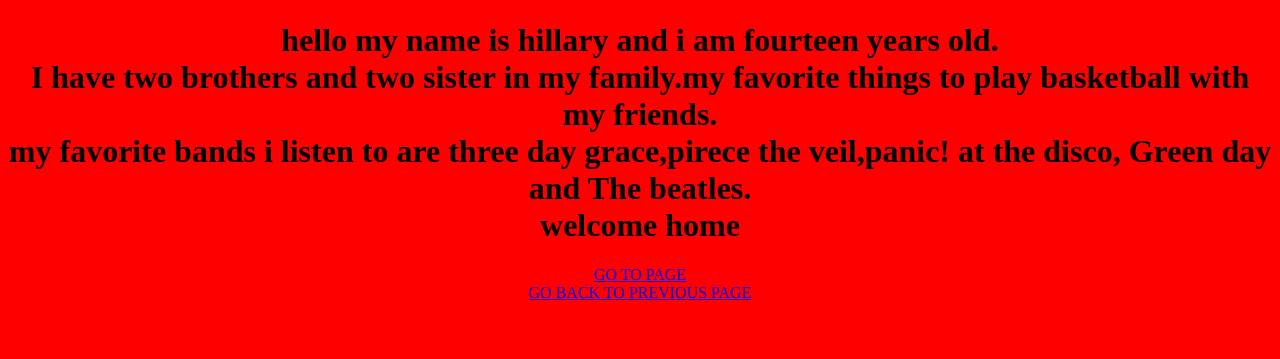
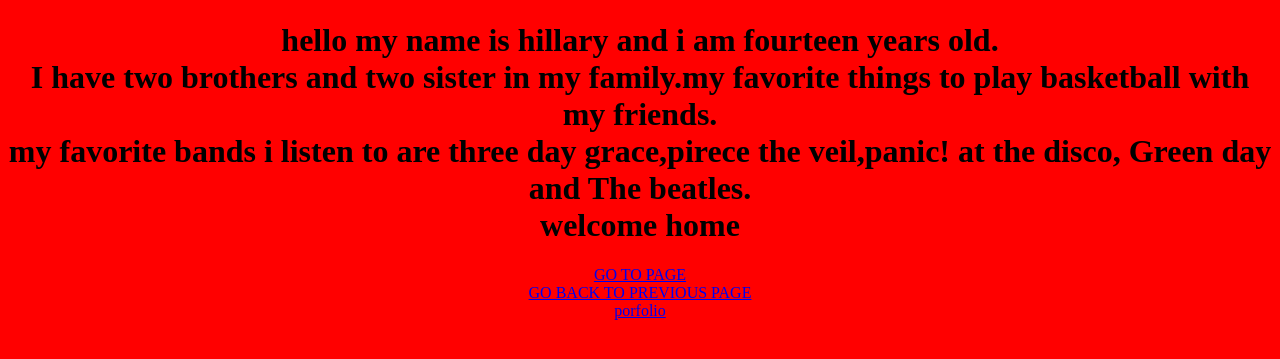
Before and after one commit to vtuf/hillary-cruz1, a plain HTML site: page home.html in a window 1280 px wide. Shown: the part 311-670 px from the top of the page. Drawn offline with Linux system fonts and the light colour scheme.

Commit message:
Update home.html

```diff
--- a/home.html
+++ b/home.html
@@ -26,6 +26,6 @@
 		   </h1>
 	  <center><a href="index.html"> GO TO PAGE </a><center>
  <center><a href="ice.html"> GO BACK TO PREVIOUS PAGE </a><center>
-
+<center><a href="porfolio.html"> porfolio </a><center>
 	  </body>
 	</html>
```
